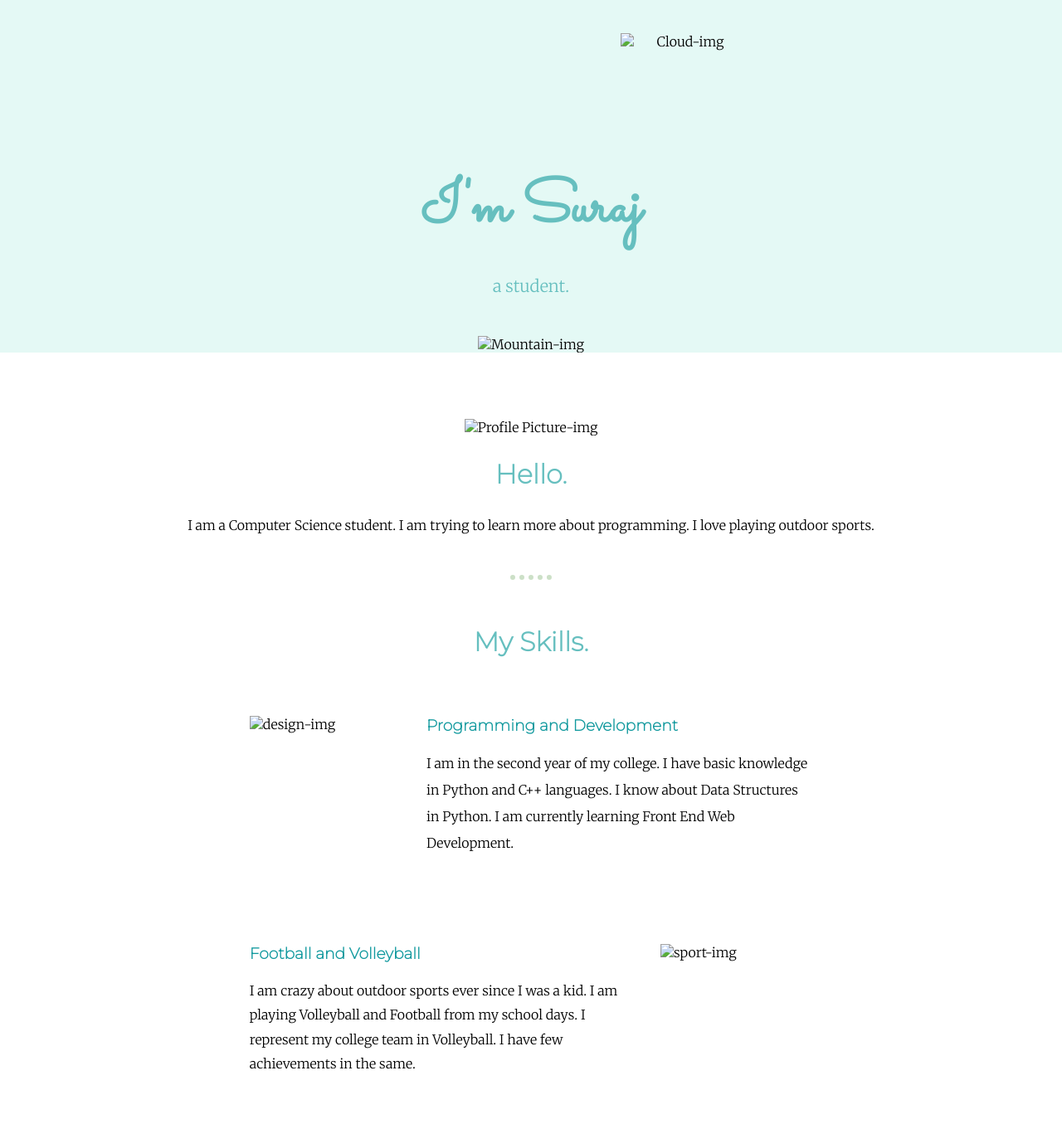
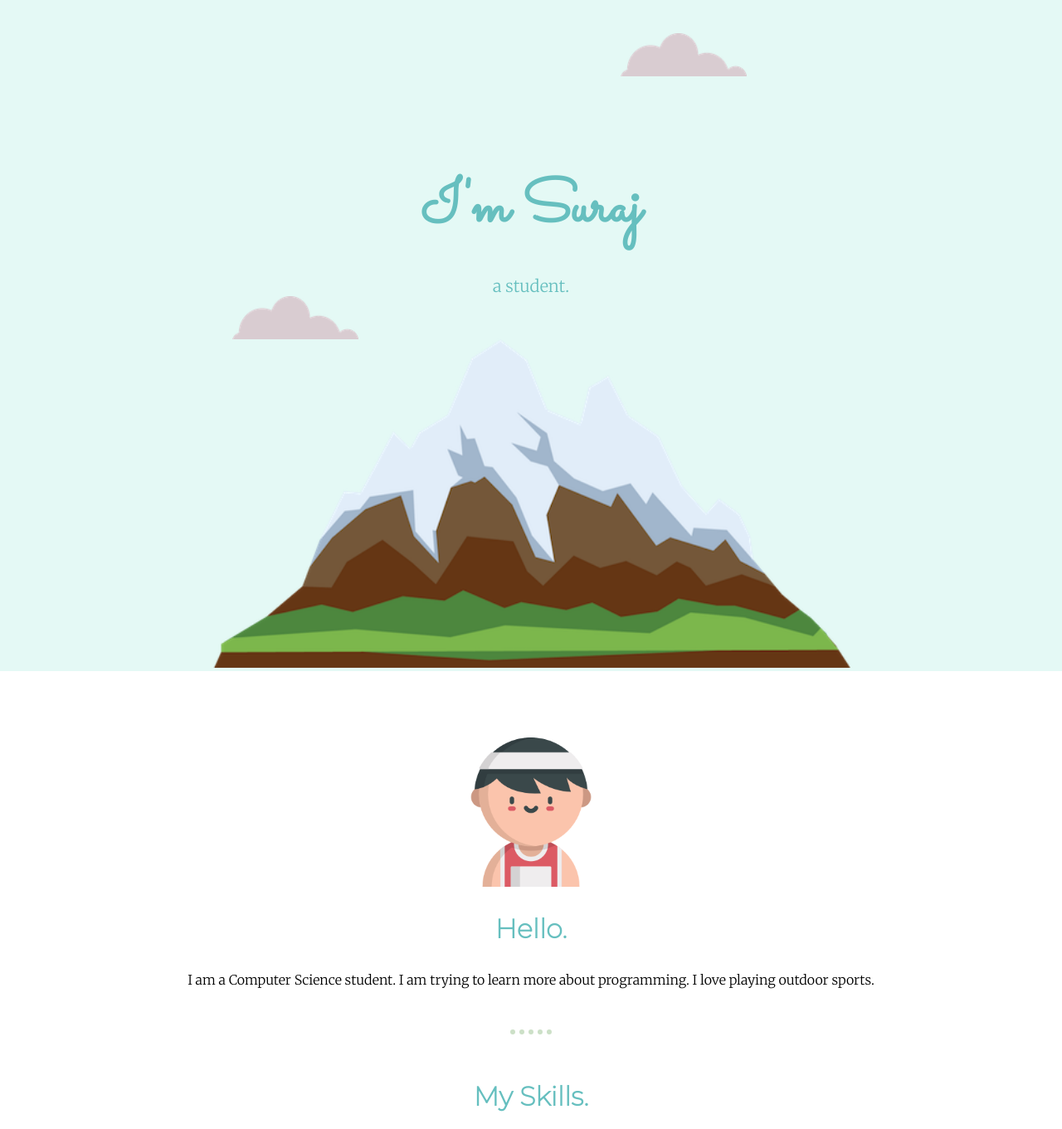
Before and after one commit to surajpattnayak12/Latest-Website, a plain HTML site: page index.html in a window 1280 px wide. Shown: the top 1361 px of the page at 83% size. Drawn offline with Linux system fonts and the light colour scheme.

Commit message:
Update index.html

```diff
--- a/index.html
+++ b/index.html
@@ -12,20 +12,20 @@
 </head>
 <body>
     <div class="top-container"><br><br><br>
-        <img class="top-cloud" src="CSS-Images/cloud.png" alt="Cloud-img" width="152" height="52">
+        <img class="top-cloud" src="cloud.png" alt="Cloud-img" width="152" height="52">
         <h1>I'm Suraj</h1>
         <p class = "student">a student.</p>
         <br>
 
-        <img class="bottom-cloud" src="CSS-Images/cloud.png" alt="Cloud-img" width="152" height="52">
-        <img src="CSS-Images/pngaaa.com-2197466.png" alt="Mountain-img" width="770" height="400">
+        <img class="bottom-cloud" src="cloud.png" alt="Cloud-img" width="152" height="52">
+        <img src="pngaaa.com-2197466.png" alt="Mountain-img" width="770" height="400">
     </div>
     <br><br><br><br>
 
 
     <div class="middle-container">
         <div class="profile">
-          <img src="CSS-Images/runner.png" alt="Profile Picture-img" width="180" height="180">
+          <img src="runner.png" alt="Profile Picture-img" width="180" height="180">
           <h2>Hello.</h2>
           <p>I am a Computer Science student. I am trying to learn more about programming. I love playing outdoor sports.</p>
         </div><br>
@@ -33,12 +33,12 @@
         <div class="skills">
           <h2>My Skills.</h2>
           <div class="skill-row">
-            <img class="code-img" src="CSS-Images/giphy (1).gif" alt="design-img" width="220" height="220">
+            <img class="code-img" src="giphy (1).gif" alt="design-img" width="220" height="220">
             <h3>Programming and Development</h3>
             <p class="skills-para">I am in the second year of my college. I have basic knowledge in Python and C++ languages. I know about Data Structures in Python. I am currently learning Front End Web Development.</p>
           <br></div>
           <div class="skill-row">
-            <img class="sports-img" src="CSS-Images/sport.png" alt="sport-img" width="220" height="220">
+            <img class="sports-img" src="sport.png" alt="sport-img" width="220" height="220">
             <h3>Football and Volleyball</h3>
             <p class = "sports">I am crazy about outdoor sports ever since I was a kid. I am playing Volleyball and Football from my school days. I represent my college team in Volleyball. I have few achievements in the same.</p>
           </div>
```
